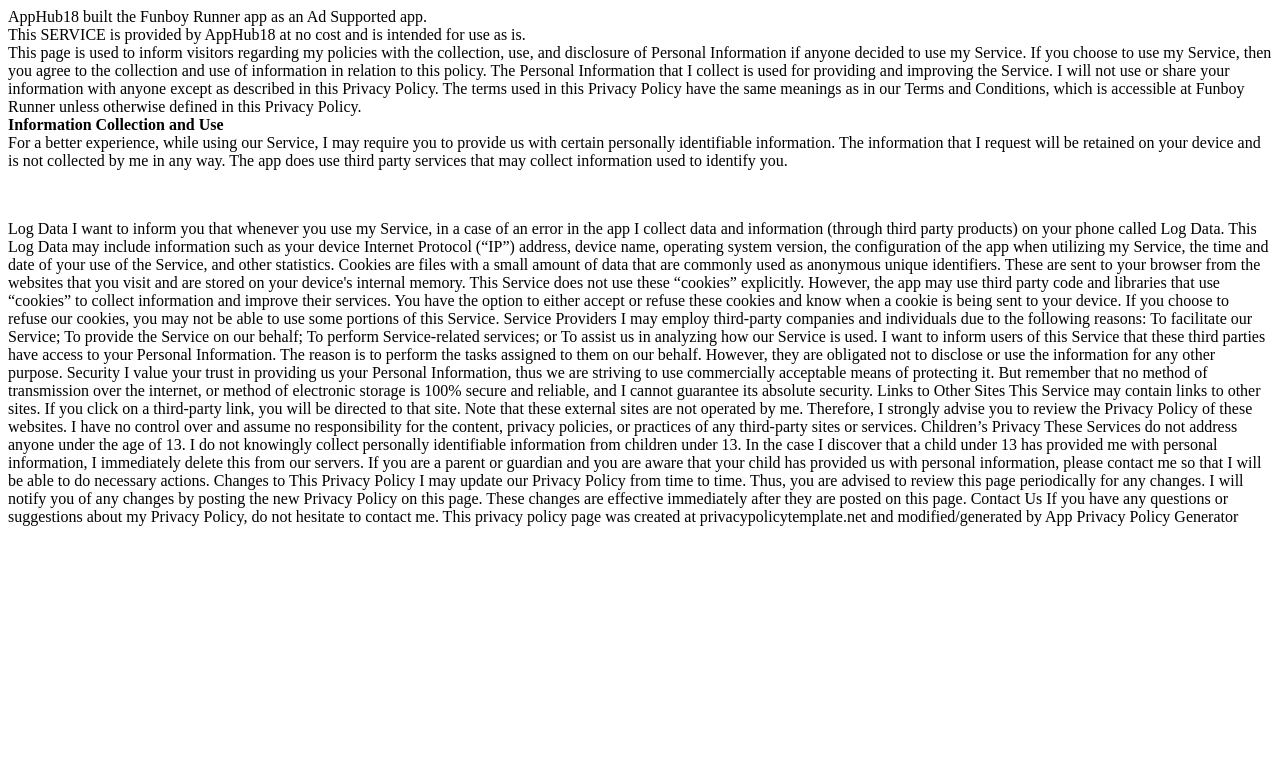
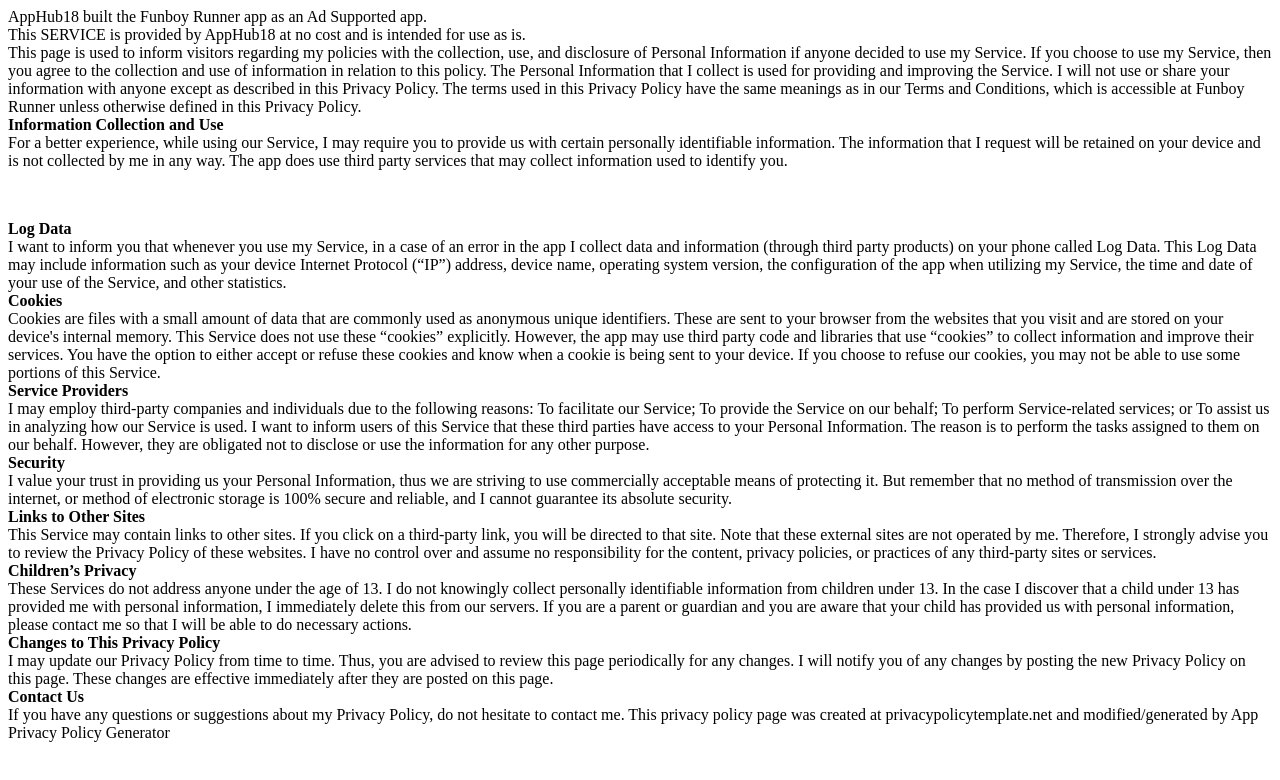
Before and after one commit to apphub18/privacy-policy, a plain HTML site: page index.html in a window 1280 px wide. Drawn offline with Linux system fonts and the light colour scheme.

Commit message:
Update index.html

```diff
--- a/index.html
+++ b/index.html
@@ -23,26 +23,42 @@
 
 
 
-<p>Log Data
+<p><b>Log Data</b>
+	<br>
 I want to inform you that whenever you use my Service, in a case of an error in the app I collect data and information (through third party products) on your phone called Log Data. This Log Data may include information such as your device Internet Protocol (“IP”) address, device name, operating system version, the configuration of the app when utilizing my Service, the time and date of your use of the Service, and other statistics.
+	<br>
+	<b>Cookies</b>
+	<br>
 Cookies are files with a small amount of data that are commonly used as anonymous unique identifiers. These are sent to your browser from the websites that you visit and are stored on your device's internal memory.
 This Service does not use these “cookies” explicitly. However, the app may use third party code and libraries that use “cookies” to collect information and improve their services. You have the option to either accept or refuse these cookies and know when a cookie is being sent to your device. If you choose to refuse our cookies, you may not be able to use some portions of this Service.
-Service Providers
+<br>
+	<b>Service Providers</b>
+	<br>
 I may employ third-party companies and individuals due to the following reasons:
 To facilitate our Service;
 To provide the Service on our behalf;
 To perform Service-related services; or
 To assist us in analyzing how our Service is used.
 I want to inform users of this Service that these third parties have access to your Personal Information. The reason is to perform the tasks assigned to them on our behalf. However, they are obligated not to disclose or use the information for any other purpose.
-Security
+<br>
+	<b>Security</b>
+	<br>
 I value your trust in providing us your Personal Information, thus we are striving to use commercially acceptable means of protecting it. But remember that no method of transmission over the internet, or method of electronic storage is 100% secure and reliable, and I cannot guarantee its absolute security.
-Links to Other Sites
+<br>
+	<b>Links to Other Sites</b>
+	<br>
 This Service may contain links to other sites. If you click on a third-party link, you will be directed to that site. Note that these external sites are not operated by me. Therefore, I strongly advise you to review the Privacy Policy of these websites. I have no control over and assume no responsibility for the content, privacy policies, or practices of any third-party sites or services.
-Children’s Privacy
+<br>
+	<b>Children’s Privacy</b>
+	<br>
 These Services do not address anyone under the age of 13. I do not knowingly collect personally identifiable information from children under 13. In the case I discover that a child under 13 has provided me with personal information, I immediately delete this from our servers. If you are a parent or guardian and you are aware that your child has provided us with personal information, please contact me so that I will be able to do necessary actions.
-Changes to This Privacy Policy
+<br>
+	<b>Changes to This Privacy Policy</b>
+	<br>
 I may update our Privacy Policy from time to time. Thus, you are advised to review this page periodically for any changes. I will notify you of any changes by posting the new Privacy Policy on this page. These changes are effective immediately after they are posted on this page.
-Contact Us
+<br>
+	<b>Contact Us</b>
+	<br>
 If you have any questions or suggestions about my Privacy Policy, do not hesitate to contact me.
 This privacy policy page was created at privacypolicytemplate.net and modified/generated by App Privacy Policy Generator
   <p>
```
